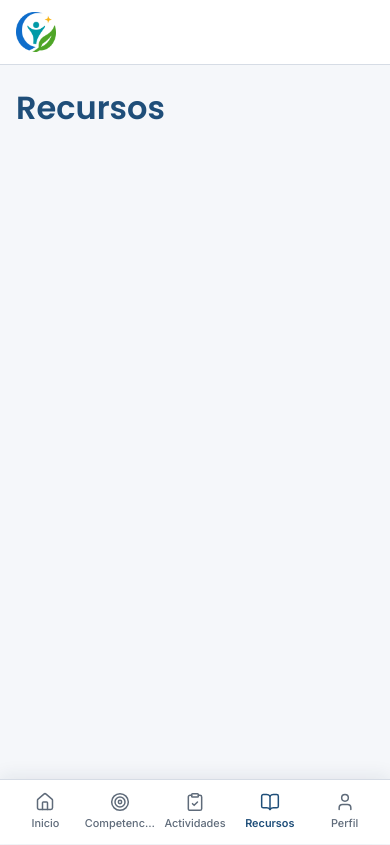
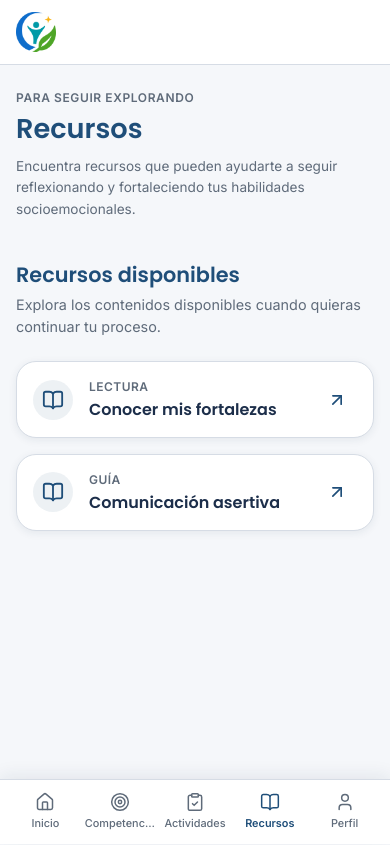
Before and after one commit to Pepealdana/ORENZA, a React (Vite) app: page /estudiante/recursos in a window 390 px wide. Built offline with nearby package versions, Linux system fonts and the light colour scheme.

Commit message:
feat: integrar recursos y limpiar rutas del estudiante

```diff
--- /dev/null
+++ b/src/data/resources.js
@@ -0,0 +1,15 @@
+const resources = [
+  {
+    id: 'resource-001',
+    title: 'Conocer mis fortalezas',
+    type: 'Lectura',
+  },
+
+  {
+    id: 'resource-002',
+    title: 'Comunicación asertiva',
+    type: 'Guía',
+  },
+];
+
+export default resources;
--- a/src/data/studentData.js
+++ b/src/data/studentData.js
@@ -154,24 +154,6 @@ const studentData = {
         'Fortalece la comunicación, el respeto, los límites y los vínculos con otras personas.',
     },
   ],
-
-  recommendedResources: [
-    {
-      id: 'resource-001',
-
-      title: 'Conocer mis fortalezas',
-
-      type: 'Lectura',
-    },
-
-    {
-      id: 'resource-002',
-
-      title: 'Comunicación asertiva',
-
-      type: 'Guía',
-    },
-  ],
 };
 
 export default studentData;
--- a/src/pages/student/DashboardPage.jsx
+++ b/src/pages/student/DashboardPage.jsx
@@ -3,6 +3,7 @@ import { useNavigate } from 'react-router-dom';
 
 import studentData from '../../data/studentData';
 import activities from '../../data/activities';
+import resources from '../../data/resources';
 
 import EmotionalCheckIn from '../../components/dashboard/EmotionalCheckIn/EmotionalCheckIn';
 import StreakCard from '../../components/dashboard/StreakCard/StreakCard';
@@ -45,7 +46,6 @@ function DashboardPage() {
     name,
     today,
     competencies,
-    recommendedResources,
   } = studentData;
 
 
@@ -565,7 +565,7 @@ function DashboardPage() {
 
         <div className={styles.list}>
 
-          {recommendedResources.map(
+          {resources.map(
             (resource) => (
 
               <ResourceCard
--- a/src/pages/student/ResourcesPage.jsx
+++ b/src/pages/student/ResourcesPage.jsx
@@ -1,5 +1,103 @@
+import resources from '../../data/resources';
+
+import ResourceCard from '../../components/dashboard/ResourceCard/ResourceCard';
+
+import styles from './ResourcesPage.module.css';
+
+
 function ResourcesPage() {
-  return <h1>Recursos</h1>;
+  return (
+    <section className={styles.page}>
+
+      {/* ========================================
+          ENCABEZADO
+          ======================================== */}
+
+      <header className={styles.header}>
+
+        <p className={styles.eyebrow}>
+          Para seguir explorando
+        </p>
+
+        <h1 className={styles.title}>
+          Recursos
+        </h1>
+
+        <p className={styles.description}>
+          Encuentra recursos que pueden ayudarte
+          a seguir reflexionando y fortaleciendo
+          tus habilidades socioemocionales.
+        </p>
+
+      </header>
+
+
+      {/* ========================================
+          LISTA DE RECURSOS
+          ======================================== */}
+
+      <section className={styles.section}>
+
+        <div className={styles.sectionHeader}>
+
+          <h2>
+            Recursos disponibles
+          </h2>
+
+          <p>
+            Explora los contenidos disponibles
+            cuando quieras continuar tu proceso.
+          </p>
+
+        </div>
+
+
+        {resources.length === 0 ? (
+
+          <div className={styles.emptyState}>
+
+            <h3>
+              Todavía no hay recursos
+            </h3>
+
+            <p>
+              Pronto encontrarás nuevos contenidos
+              para seguir explorando.
+            </p>
+
+          </div>
+
+        ) : (
+
+          <div className={styles.list}>
+
+            {resources.map(
+              (resource) => (
+
+                <ResourceCard
+                  key={resource.id}
+
+                  title={
+                    resource.title
+                  }
+
+                  type={
+                    resource.type
+                  }
+                />
+
+              )
+            )}
+
+          </div>
+
+        )}
+
+      </section>
+
+    </section>
+  );
 }
 
+
 export default ResourcesPage;
--- /dev/null
+++ b/src/pages/student/ResourcesPage.module.css
@@ -0,0 +1,184 @@
+.page {
+  width: 100%;
+  max-width: 960px;
+  margin: 0 auto;
+
+  padding-bottom: var(--space-7);
+}
+
+
+/* ========================================
+   ENCABEZADO
+   ======================================== */
+
+.header {
+  margin-bottom: var(--space-5);
+}
+
+
+.eyebrow {
+  margin-bottom: 6px;
+
+  color: var(--color-gray-dark);
+
+  font-size: 0.75rem;
+  font-weight: 600;
+
+  text-transform: uppercase;
+  letter-spacing: 0.05em;
+}
+
+
+.title {
+  margin: 0;
+
+  color: var(--color-primary);
+
+  font-family: var(--font-heading);
+
+  font-size: clamp(
+    1.8rem,
+    4vw,
+    2.4rem
+  );
+
+  line-height: 1.2;
+}
+
+
+.description {
+  max-width: 700px;
+
+  margin-top: 10px;
+
+  color: var(--color-gray-dark);
+
+  font-size: 0.95rem;
+
+  line-height: 1.6;
+}
+
+
+/* ========================================
+   SECCIÓN
+   ======================================== */
+
+.section {
+  margin-bottom: var(--space-5);
+}
+
+
+.sectionHeader {
+  margin-bottom: var(--space-3);
+}
+
+
+.sectionHeader h2 {
+  margin: 0;
+
+  color: var(--color-primary);
+
+  font-family: var(--font-heading);
+
+  font-size: 1.3rem;
+
+  line-height: 1.3;
+}
+
+
+.sectionHeader p {
+  margin-top: 6px;
+
+  color: var(--color-gray-dark);
+
+  font-size: 0.9rem;
+
+  line-height: 1.5;
+}
+
+
+/* ========================================
+   LISTA
+   ======================================== */
+
+.list {
+  display: grid;
+
+  grid-template-columns:
+    repeat(2, minmax(0, 1fr));
+
+  gap: var(--space-2);
+}
+
+
+/* ========================================
+   ESTADO VACÍO
+   ======================================== */
+
+.emptyState {
+  padding: var(--space-4);
+
+  background-color:
+    var(--color-gray-light);
+
+  border-radius:
+    var(--radius-card);
+
+  text-align: center;
+}
+
+
+.emptyState h3 {
+  margin: 0;
+
+  color: var(--color-primary);
+
+  font-family: var(--font-heading);
+
+  font-size: 1rem;
+}
+
+
+.emptyState p {
+  max-width: 500px;
+
+  margin: 8px auto 0;
+
+  color: var(--color-gray-dark);
+
+  font-size: 0.85rem;
+
+  line-height: 1.5;
+}
+
+
+/* ========================================
+   RESPONSIVE
+   ======================================== */
+
+@media (max-width: 700px) {
+
+  .page {
+    padding-bottom: var(--space-6);
+  }
+
+
+  .list {
+    grid-template-columns: 1fr;
+  }
+
+}
+
+
+@media (max-width: 480px) {
+
+  .title {
+    font-size: 1.7rem;
+  }
+
+
+  .description {
+    font-size: 0.85rem;
+  }
+
+}
--- a/src/routes/AppRoutes.jsx
+++ b/src/routes/AppRoutes.jsx
@@ -30,6 +30,7 @@ import SettingsPage from '../pages/student/SettingsPage';
 import CounselorDashboardPage from '../pages/counselor/CounselorDashboardPage';
 import AdminDashboardPage from '../pages/admin/AdminDashboardPage';
 import ActivityPage from '../pages/student/ActivityPage';
+
 
 function AppRoutes() {
   return (
@@ -84,21 +85,25 @@ function AppRoutes() {
           element={<StudentLayout />}
         >
 
+          {/* ======================================
+              DASHBOARD
+              ====================================== */}
+
           <Route
             path="dashboard"
             element={<DashboardPage />}
           />
 
 
+          {/* ======================================
+              INICIO
+              ====================================== */}
+
           <Route
             path="inicio"
             element={<HomePage />}
           />
 
-        <Route
-             path="actividades/:activityId"
-             element={<ActivityPage />}
-        />
 
           {/* ======================================
               MI RECORRIDO
@@ -228,4 +233,5 @@ function AppRoutes() {
   );
 }
 
+
 export default AppRoutes;
```
Lines whose indentation alone changed are shown as unchanged.
